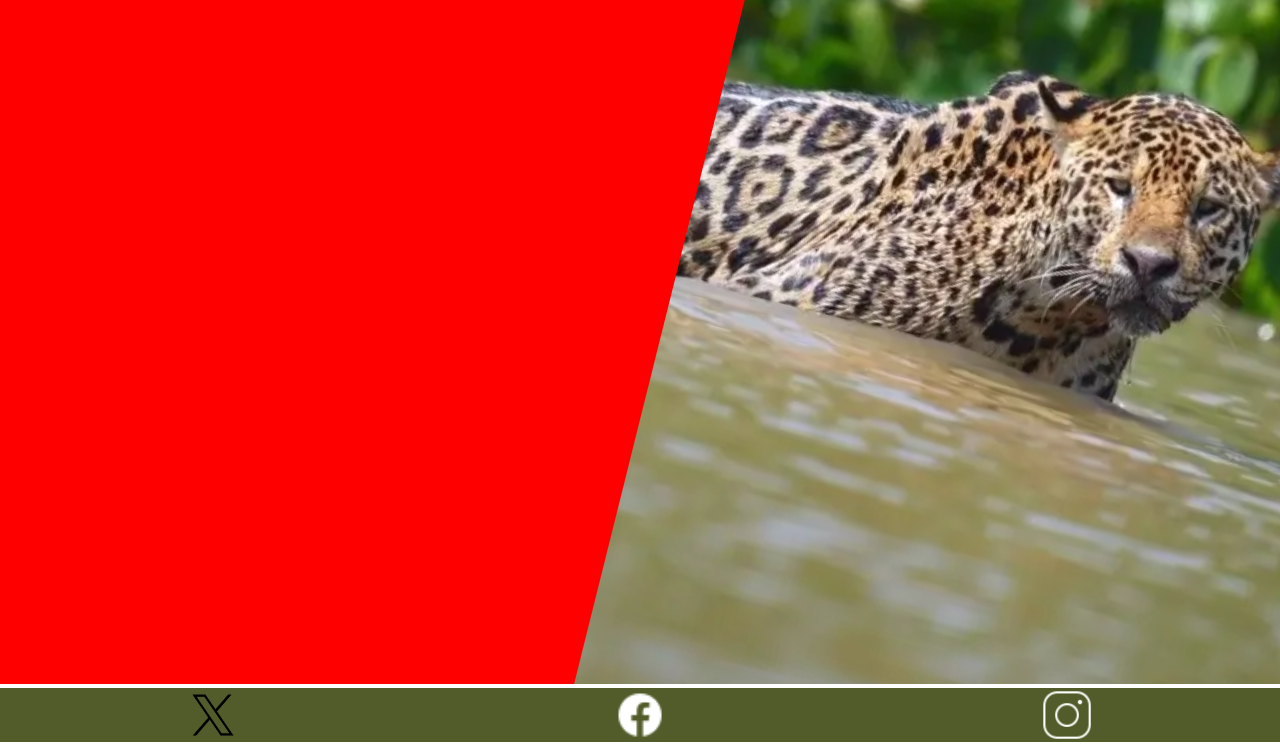
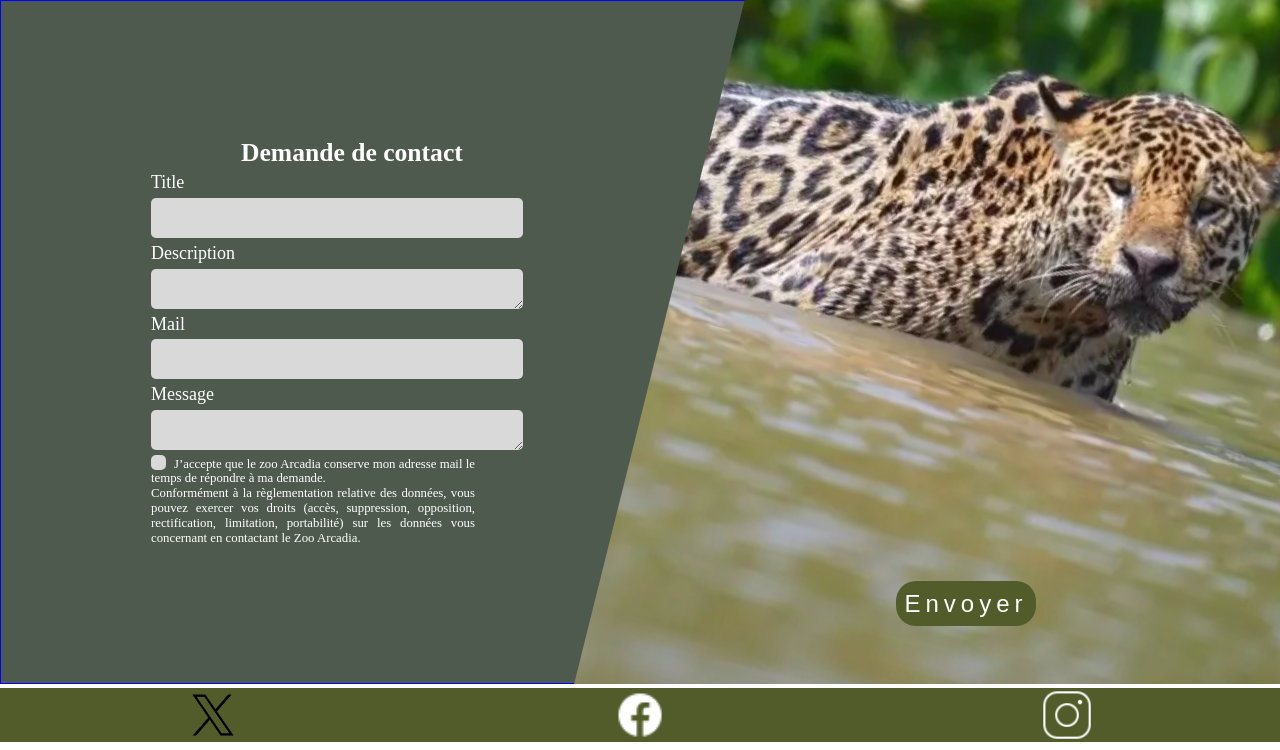
Before and after one commit to ValentinBurillier/zoo-arcadia, a Symfony app: template templates/contact/index.html.twig in a window 1280 px wide. Shown: the part 50-800 px from the top of the page. Run offline with Twig, Linux system fonts and the light colour scheme; the template is opened without the code that fills it, so the values that code supplies are empty; form fields are guessed from the names that the template uses; some libraries are stand-ins or nearby versions; some web fonts are replaced.

Commit message:
end contact_page responsive

```diff
--- a/src/Controller/ContactController.php
+++ b/src/Controller/ContactController.php
@@ -12,9 +12,11 @@ class ContactController extends AbstractController
     #[Route('/contact', name: 'app_contact')]
     public function index(): Response
     {
-        $form = $this->createForm(ContactType::class);
+        $formSmall = $this->createForm(ContactType::class);
+        $formLarge = $this->createForm(ContactType::class);
         return $this->render('contact/index.html.twig', [
-            'form' => $form->createView(),
+            'formSmall' => $formSmall->createView(),
+            'formLarge' => $formLarge->createView(),
         ]);
     }
 }
--- a/templates/contact/index.html.twig
+++ b/templates/contact/index.html.twig
@@ -18,26 +18,26 @@
     {# MAIN #}
     <main id="main__{{ pageName }}">
     <section>
-    {{ form_start(form) }}
+    {{ form_start(formSmall) }}
     <h2>Demande de contact</h2>
-        {{ form_label(form.title) }}  {# Affiche le label #}
-        {{ form_widget(form.title) }} {# Affiche le champ input #}
-        {{ form_label(form.description) }}  {# Affiche le label #}
-        {{ form_widget(form.description) }} {# Affiche le champ input #}
-        {{ form_label(form.mail) }}  {# Affiche le label #}
-        {{ form_widget(form.mail) }} {# Affiche le champ input #}
-        {{ form_label(form.message) }}  {# Affiche le label #}
-        {{ form_widget(form.message) }} {# Affiche le champ input #}
-        <p id="input__computer"><input type="checkbox"/>J’accepte que le zoo Arcadia conserve mon adresse mail le temps de répondre à ma demande.<br />
+        {{ form_label(formSmall.title) }}  {# Affiche le label #}
+        {{ form_widget(formSmall.title) }} {# Affiche le champ input #}
+        {{ form_label(formSmall.description) }}  {# Affiche le label #}
+        {{ form_widget(formSmall.description) }} {# Affiche le champ input #}
+        {{ form_label(formSmall.mail) }}  {# Affiche le label #}
+        {{ form_widget(formSmall.mail) }} {# Affiche le champ input #}
+        {{ form_label(formSmall.message) }}  {# Affiche le label #}
+        {{ form_widget(formSmall.message) }} {# Affiche le champ input #}
+        <p id="input__computer"><input type="checkboxLarge"/>J’accepte que le zoo Arcadia conserve mon adresse mail le temps de répondre à ma demande.<br />
         Conformément à la règlementation relative des données, vous pouvez exercer vos droits (accès, suppression, opposition,
         rectification, limitation, portabilité) sur les données vous concernant en contactant le Zoo Arcadia.
         </p>
         <button type="submit">Envoyer</button>
-    {{ form_end(form) }}
+    {{ form_end(formSmall) }}
     </section>
 
 
-    <section>
+    <section id="contact__secondSection">
         <p id="input__mobil"><input type="checkbox"/>J’accepte que le zoo Arcadia conserve mon adresse mail le temps de répondre à ma demande.<br />
         Conformément à la règlementation relative des données, vous pouvez exercer vos droits (accès, suppression, opposition,
         rectification, limitation, portabilité) sur les données vous concernant en contactant le Zoo Arcadia.
@@ -45,7 +45,24 @@
     </section>
 
     {# TESTS DIV COMPUTER #}
-    <div id="left" class="div"></div>
+    <div id="left" class="div">
+        {{ form_start(formLarge) }}
+        <h2>Demande de contact</h2>
+        {{ form_label(formLarge.title) }}  {# Affiche le label #}
+        {{ form_widget(formLarge.title) }} {# Affiche le champ input #}
+        {{ form_label(formLarge.description) }}  {# Affiche le label #}
+        {{ form_widget(formLarge.description) }} {# Affiche le champ input #}
+        {{ form_label(formLarge.mail) }}  {# Affiche le label #}
+        {{ form_widget(formLarge.mail) }} {# Affiche le champ input #}
+        {{ form_label(formLarge.message) }}  {# Affiche le label #}
+        {{ form_widget(formLarge.message) }} {# Affiche le champ input #}
+        <p id="input__computer2"><input type="checkboxLarge"/>J’accepte que le zoo Arcadia conserve mon adresse mail le temps de répondre à ma demande.<br />
+        Conformément à la règlementation relative des données, vous pouvez exercer vos droits (accès, suppression, opposition,
+        rectification, limitation, portabilité) sur les données vous concernant en contactant le Zoo Arcadia.
+        </p>
+        <button type="submit">Envoyer</button>
+    {{ form_end(formSmall) }}
+    </div>
     <div id="right" class="div"></div>
 
 
```
Also changed, not shown: public/assets/scss/css/contact.css, public/assets/scss/pages/contact.scss, 1 other file.
